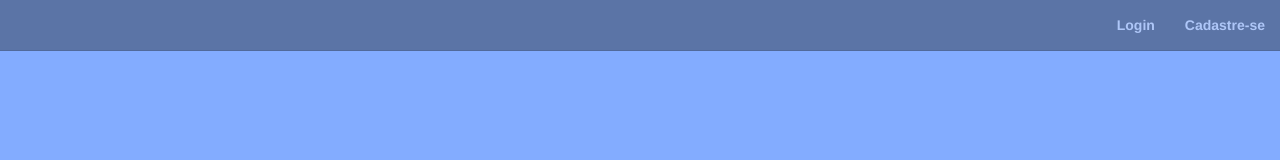
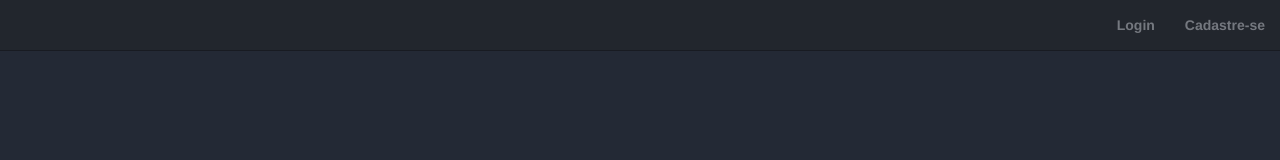
Before and after one commit to RyanFilho/KitapApp, a website: page index.html in a window 1280 px wide. Drawn offline with nearby package versions, Linux system fonts and the light colour scheme; some packages are replaced by stand-ins of ours; a script that the page names is missing; a web font is replaced by a local one.

Commit message:
Nova cor para o background
#232935

```diff
--- a/content/css/default.css
+++ b/content/css/default.css
@@ -5,7 +5,7 @@
 }
 body
 {
-  background-color: #83ACFF;
+  background-color: #232935;
   font-weight: bold;
 }
 .cab > h1
```
